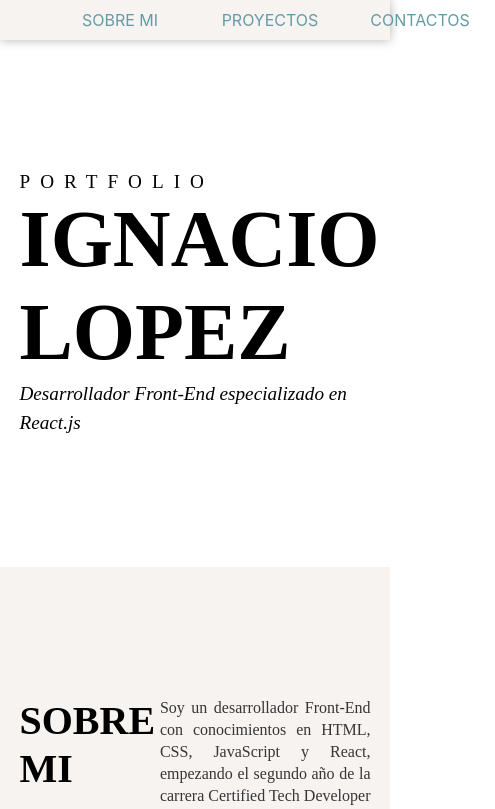
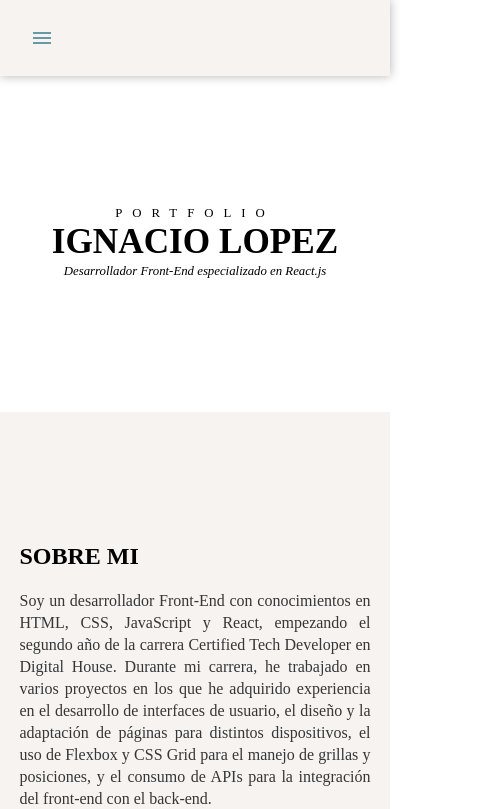
Before and after one commit to Lopezzz099/portfolio-ignacio-lopez, a React (Create React App) app: page /home in a window 390 px wide. Shown: the top 809 px of the page, 495 px wide, since content can reach past the window. Built offline with nearby package versions, Linux system fonts and the light colour scheme; some icons are missing.

Commit message:
Haciendolo Responsive

```diff
--- a/src/App.jsx
+++ b/src/App.jsx
@@ -1,8 +1,8 @@
 import './App.css';
 import { Outlet, useLocation, useNavigate } from 'react-router-dom';
 import { useEffect } from 'react';
-import Header from './Components/Header/Header';
 import Footer from './Components/Footer/Footer';
+import HeaderContainer from './Components/Header/HeaderContainer';
 
 function App() {
   const location = useLocation();
@@ -16,7 +16,7 @@ function App() {
 
   return (
     <div className="App">
-      <Header/>
+      <HeaderContainer/>
         <main>
           <Outlet/>
         </main>
--- a/src/Components/Header/Header.jsx
+++ b/src/Components/Header/Header.jsx
@@ -1,15 +1,20 @@
 import React from "react";
 import "./HeaderStyles.css";
-import { Box } from "@mui/material";
+import {
+  AppBar,
+  Box,
+  IconButton,
+  SwipeableDrawer,
+  Toolbar,
+} from "@mui/material";
 import { LinkNav } from "../../Custom/CustomComponents";
+import MenuIcon from "@mui/icons-material/Menu";
 
-const Header = () => {
+const Header = ({state, toggleDrawer, list}) => {
   return (
-    <Box
-      component="header"
+    <AppBar
+      position="static"
       sx={{
-        display: "flex",
-        justifyContent: "center",
         padding: "10px 30px",
         position: "sticky",
         top: "0px",
@@ -18,18 +23,57 @@ const Header = () => {
         zIndex: "10",
       }}
     >
-      <Box component="nav">
-        <Box
-          component="ul"
-          sx={{ display: "flex", padding: "0px", margin: "0px" }}
+      <Toolbar
+        sx={{
+          display: "flex",
+          justifyContent: { sm: "center", xs: "start" },
+          padding: "0px",
+        }}
+      >
+        <React.Fragment key={"left"}>
+          <IconButton
+            size="large"
+            edge="start"
+            aria-label="menu"
+            onClick={toggleDrawer("left", true)}
+            sx={{
+              mr: 2,
+              display: { xs: "flex", sm: "none" },
+              color: "primary.third",
+            }}
+          >
+            <MenuIcon />
+          </IconButton>
+          <SwipeableDrawer
+            anchor={"left"}
+            open={state["left"]}
+            onClose={toggleDrawer("left", false)}
+            onOpen={toggleDrawer("left", true)}
+          >
+            {list("left")}
+          </SwipeableDrawer>
+        </React.Fragment>
+
+        <LinkNav href="#inicio" sx={{ display: { xs: "none", sm: "inline" } }}>
+          Inicio
+        </LinkNav>
+        <LinkNav href="#sobreMi" sx={{ display: { xs: "none", sm: "inline" } }}>
+          Sobre mi
+        </LinkNav>
+        <LinkNav
+          href="#proyectos"
+          sx={{ display: { xs: "none", sm: "inline" } }}
         >
-          <LinkNav href="#inicio">Inicio</LinkNav>
-          <LinkNav href="#sobreMi">Sobre mi</LinkNav>
-          <LinkNav href="#proyectos">Proyectos</LinkNav>
-          <LinkNav href="#contactos">Contactos</LinkNav>
-        </Box>
-      </Box>
-    </Box>
+          Proyectos
+        </LinkNav>
+        <LinkNav
+          href="#contactos"
+          sx={{ display: { xs: "none", sm: "inline" } }}
+        >
+          Contactos
+        </LinkNav>
+      </Toolbar>
+    </AppBar>
   );
 };
 
--- /dev/null
+++ b/src/Components/Header/HeaderContainer.jsx
@@ -0,0 +1,58 @@
+import { Box, List, ListItem } from "@mui/material";
+import Header from "./Header";
+import { LinkNav } from "../../Custom/CustomComponents";
+import { useState } from "react";
+
+const HeaderContainer = () => {
+  const [state, setState] = useState({
+    left: false,
+  });
+
+  const toggleDrawer = (anchor, open) => (event) => {
+    if (
+      event &&
+      event.type === "keydown" &&
+      (event.key === "Tab" || event.key === "Shift")
+    ) {
+      return;
+    }
+
+    setState({ ...state, [anchor]: open });
+  };
+  const list = (anchor) => (
+    <Box
+      sx={{
+        width: anchor === "top" || anchor === "bottom" ? "auto" : 250,
+        backgroundColor: "primary.main",
+        height: "100%",
+      }}
+      role="presentation"
+      onClick={toggleDrawer(anchor, false)}
+      onKeyDown={toggleDrawer(anchor, false)}
+    >
+      <List sx={{
+
+      }}>
+        <ListItem>
+          {" "}
+          <LinkNav href="#inicio" sx={{textAlign: "start"}}>Inicio</LinkNav>
+        </ListItem>
+        <ListItem>
+          {" "}
+          <LinkNav href="#sobreMi" sx={{textAlign: "start"}}>Sobre mi</LinkNav>
+        </ListItem>
+        <ListItem>
+          {" "}
+          <LinkNav href="#proyectos" sx={{textAlign: "start"}}>Proyectos</LinkNav>
+        </ListItem>
+        <ListItem>
+          {" "}
+          <LinkNav href="#contactos" sx={{textAlign: "start"}}>Contactos</LinkNav>
+        </ListItem>
+      </List>
+    </Box>
+  );
+  return <Header state={state} toggleDrawer={toggleDrawer} list={list} />;
+};
+
+export default HeaderContainer;
--- a/src/Components/Inicio/PrimeraVista.jsx
+++ b/src/Components/Inicio/PrimeraVista.jsx
@@ -14,6 +14,8 @@ const PrimeraVista = () => {
         margin: "0 auto",
         display: "flex",
         justifyContent: "space-between",
+        flexDirection: {xs:"column", sm: "row"},
+        alignItems: "center",
       }}
     >
       <Box
@@ -22,6 +24,7 @@ const PrimeraVista = () => {
           display: "flex",
           flexDirection: "column",
           justifyContent: "center",
+          alignItems: {xs:"center", sm: "start"},
         }}
       >
         <Typography
@@ -29,7 +32,7 @@ const PrimeraVista = () => {
           sx={{
             fontWeight: "400",
             textTransform: "uppercase",
-            fontSize: "1.2rem",
+            fontSize: {sm:"1rem",md: "1.2rem", xs: ".8rem" },
             letterSpacing: "10px",
             margin: "0px",
             textAlign: "start",
@@ -45,7 +48,7 @@ const PrimeraVista = () => {
         <Typography variant="h1" sx={{
             fontWeight: "700",
             textTransform: "uppercase",
-            fontSize: "5rem",
+            fontSize: {lg:"4.5rem", md:"3.5rem", sm: "2.5rem", xs: "2.2rem"},
             margin: "0px",
             textAlign: "start",
             animationName: "entrada-de-texto",
@@ -59,7 +62,7 @@ const PrimeraVista = () => {
         <Typography sx={{
             fontStyle: "italic",
             fontWeight: "400",
-            fontSize: "1.2rem",
+            fontSize: {sm:"1rem",md: "1.2rem", xs: ".8rem" },
             margin: "0px",
             textAlign: "start",
             animationName: "entrada-de-texto",
--- a/src/Components/Proyectos/Proyectos.jsx
+++ b/src/Components/Proyectos/Proyectos.jsx
@@ -37,14 +37,11 @@ const Proyectos = ({ isVisible, proyectos, count }) => {
       </Typography>
       <Grid container spacing={2} sx={{ justifyContent: "space-between" }}>
         {proyectos.map((proyecto, index) => (
-          <>
-            {console.log(index)}
             <ProyectosCardsContainer
               proyecto={proyecto}
               key={index}
               delay={count = count + 0.5} // Cada componente aparece 0.5s después del anterior
             />
-          </>
         ))}
       </Grid>
     </Box>
--- a/src/Components/ProyectosCards/ProyectosCards.jsx
+++ b/src/Components/ProyectosCards/ProyectosCards.jsx
@@ -1,6 +1,6 @@
 import { Box, Button, Grid } from "@mui/material";
 
-const ProyectosCards = ({ showButton, setShowButton, proyecto, isVisible, delay }) => {
+const ProyectosCards = ({ showButton, setShowButton, proyecto, isVisible, delay, navigate }) => {
   return (
     <Grid
       item
@@ -26,7 +26,9 @@ const ProyectosCards = ({ showButton, setShowButton, proyecto, isVisible, delay
           height: "120px",
           filter: showButton && "brightness(40%)",
           transition: showButton && "filter 0.3s ease-in-out",
+          cursor: "pointer",
         }}
+        onClick={()=> navigate(`/proyects/${proyecto.id}`)}
       ></Box>
       <Button
         sx={{
@@ -39,6 +41,7 @@ const ProyectosCards = ({ showButton, setShowButton, proyecto, isVisible, delay
             backgroundColor: "transparent",
           },
         }}
+        onClick={()=> navigate(`/proyects/${proyecto.id}`)}
       >
         Ver Detalles
       </Button>
--- a/src/Components/ProyectosCards/ProyectosCardsContainer.jsx
+++ b/src/Components/ProyectosCards/ProyectosCardsContainer.jsx
@@ -1,10 +1,11 @@
 import { useEffect, useState } from "react";
 import ProyectosCards from "./ProyectosCards";
+import { useNavigate } from "react-router-dom";
 
-const ProyectosCardsContainer = ({ delay, proyecto, key }) => {
+const ProyectosCardsContainer = ({ delay, proyecto }) => {
   const [showButton, setShowButton] = useState(false);
   const [isVisible, setIsVisible] = useState(false);
-  console.log(key)
+  const navigate = useNavigate();
 
   useEffect(() => {
     const handleScroll = () => {
@@ -33,6 +34,7 @@ const ProyectosCardsContainer = ({ delay, proyecto, key }) => {
       proyecto={proyecto}
       isVisible={isVisible}
       delay={delay}
+      navigate={navigate}
     />
   );
 };
--- a/src/Components/SobreMi/SobreMi.jsx
+++ b/src/Components/SobreMi/SobreMi.jsx
@@ -20,13 +20,14 @@ const SobreMi = () => {
           maxWidth: "1100px",
           width: "90%",
           margin: "0 auto",
+          flexDirection: {xs:"column", md: "row"},
         }}
       >
-        <Box sx={{ width: "40%" }}>
+        <Box sx={{ width: {md: "40%", xs: "100%"} }}>
           <Typography
             variant="h2"
             sx={{
-              fontSize: "2.5rem",
+              fontSize: {md: "2.5rem", sm: "2rem", xs: "1.5rem"},
               fontWeight: "700",
               marginTop: "0px",
               textTransform: "uppercase",
@@ -36,12 +37,13 @@ const SobreMi = () => {
               animationDelay: ".5s",
               animationFillMode: "forwards",
               opacity: "0",
+              marginBottom: {xs: "20px", md: "0px"}
             }}
           >
             Sobre mi
           </Typography>
         </Box>
-        <Box sx={{ width: "60%" }}>
+        <Box sx={{ width: {md: "60%", xs: "100%"} }}>
           <Typography
             sx={{
               lineHeight: "22px",
--- a/src/Custom/CustomComponents.js
+++ b/src/Custom/CustomComponents.js
@@ -3,7 +3,7 @@ import { styled } from "@mui/material/styles";
 
 export const LinkNav = styled(Link)(({ theme }) => ({
   width: "150px",
-  color: "#659AA6",
+  color: theme.palette.primary.third,
   cursor: "pointer",
   textAlign: "center",
   textDecoration: "none",
--- /dev/null
+++ b/src/Routes/ProyectsDetail.jsx
@@ -0,0 +1,7 @@
+const ProyectsDetail = () => {
+  return (
+    <div>ProyectsDetail</div>
+  )
+}
+
+export default ProyectsDetail
--- a/src/index.jsx
+++ b/src/index.jsx
@@ -7,6 +7,7 @@ import { BrowserRouter, Routes, Route } from "react-router-dom";
 import Home from "./Routes/Home";
 import { ThemeProvider } from "@emotion/react";
 import { theme } from "./themeConfig";
+import ProyectsDetail from "./Routes/ProyectsDetail";
 
 
 const root = ReactDOM.createRoot(document.getElementById("root"));
@@ -16,6 +17,7 @@ root.render(
       <Routes>
         <Route path="/" element={<App />}>
           <Route index path="/home" element={<Home />} />
+          <Route index path="/proyects/:id" element={<ProyectsDetail />} />
         </Route>
       </Routes>
     </ThemeProvider>
```
